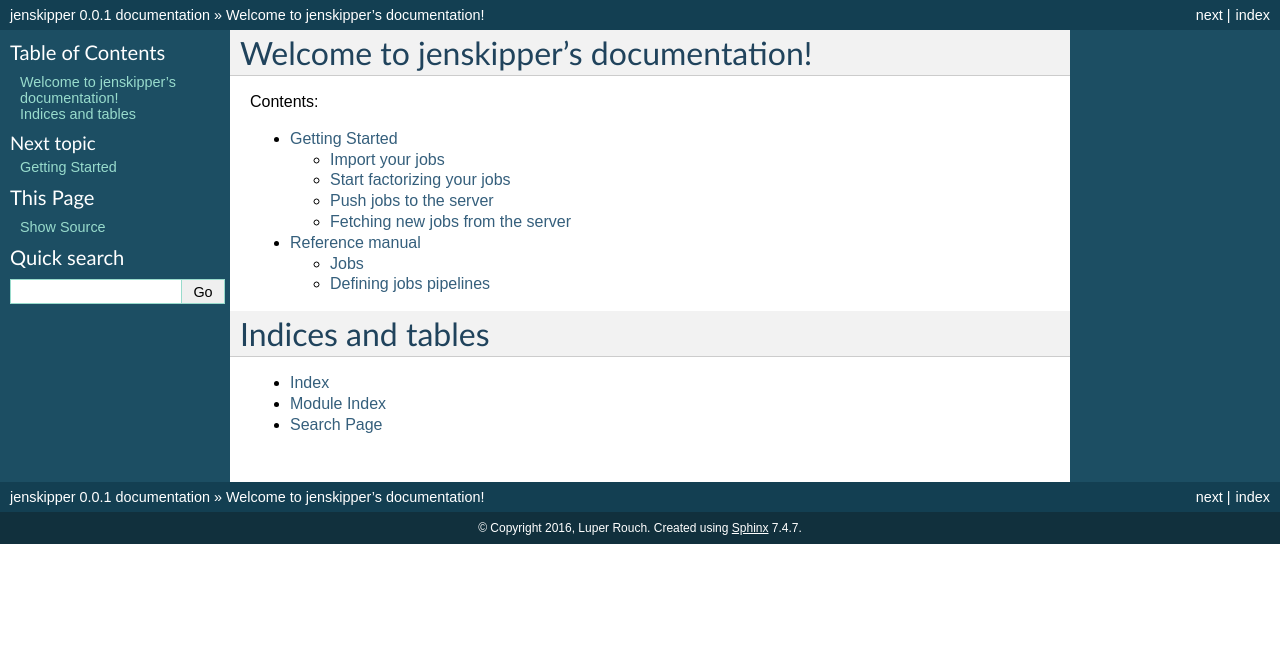
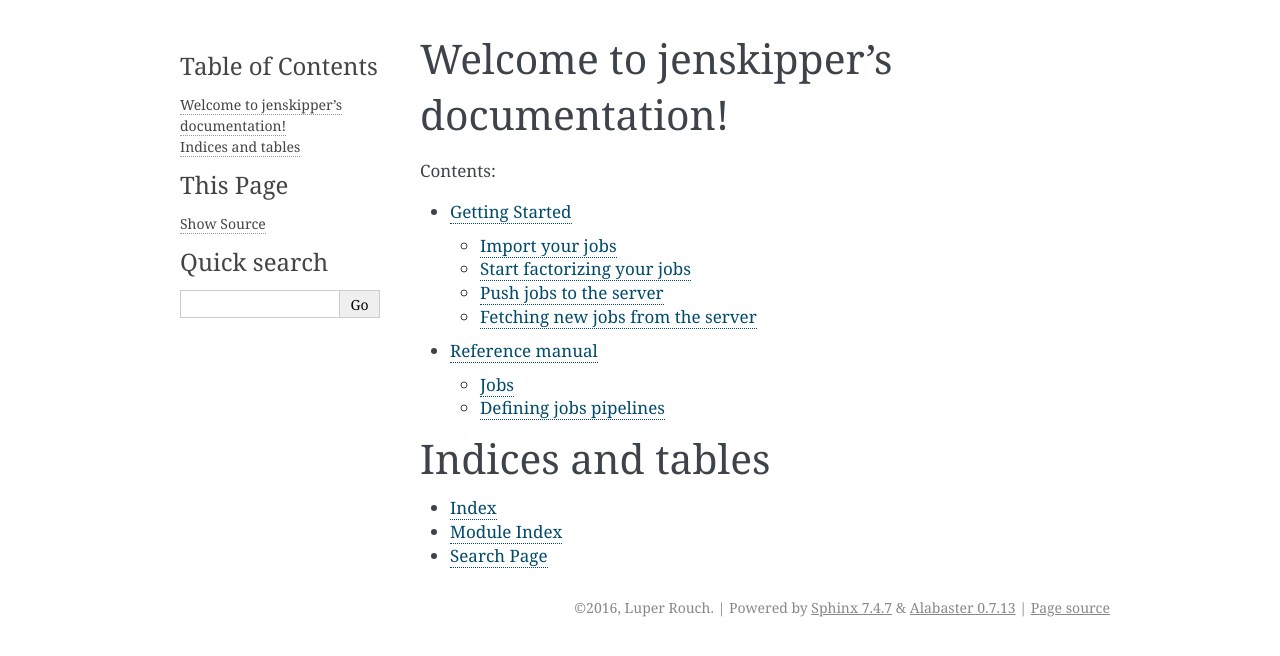
Before and after one commit to flupke/jenskipper, a Sphinx documentation site: the page built from doc/index.rst, in a window 1280 px wide. Shown: the top 656 px of the page. Built offline with Sphinx 7.4.7, drawn with Linux system fonts in a browser that asks for light colours; part of the change alters nothing that is shown.

Commit message:
doc: update to latest sphinx

```diff
--- a/doc/conf.py
+++ b/doc/conf.py
@@ -1,9 +1,10 @@
 # -*- coding: utf-8 -*-
 #
-# jenskipper documentation build configuration file, created by
-# sphinx-quickstart on Tue Feb 16 12:31:47 2016.
+# Jenskipper documentation build configuration file, created by
+# sphinx-quickstart on Wed Mar  2 12:46:38 2016.
 #
-# This file is execfile()d with the current directory set to its containing dir.
+# This file is execfile()d with the current directory set to its
+# containing dir.
 #
 # Note that not all possible configuration values are present in this
 # autogenerated file.
@@ -11,26 +12,30 @@
 # All configuration values have a default; values that are commented out
 # serve to show the default.
 
-import sys, os
+import sys
+import os
 
 # If extensions (or modules to document with autodoc) are in another directory,
 # add these directories to sys.path here. If the directory is relative to the
 # documentation root, use os.path.abspath to make it absolute, like shown here.
 #sys.path.insert(0, os.path.abspath('.'))
 
-# -- General configuration -----------------------------------------------------
+# -- General configuration ------------------------------------------------
 
 # If your documentation needs a minimal Sphinx version, state it here.
 #needs_sphinx = '1.0'
 
-# Add any Sphinx extension module names here, as strings. They can be extensions
-# coming with Sphinx (named 'sphinx.ext.*') or your custom ones.
+# Add any Sphinx extension module names here, as strings. They can be
+# extensions coming with Sphinx (named 'sphinx.ext.*') or your custom
+# ones.
 extensions = []
 
 # Add any paths that contain templates here, relative to this directory.
 templates_path = ['_templates']
 
-# The suffix of source filenames.
+# The suffix(es) of source filenames.
+# You can specify multiple suffix as a list of string:
+# source_suffix = ['.rst', '.md']
 source_suffix = '.rst'
 
 # The encoding of source files.
@@ -40,21 +45,25 @@ source_suffix = '.rst'
 master_doc = 'index'
 
 # General information about the project.
-project = u'jenskipper'
+project = u'Jenskipper'
 copyright = u'2016, Luper Rouch'
+author = u'Luper Rouch'
 
 # The version info for the project you're documenting, acts as replacement for
 # |version| and |release|, also used in various other places throughout the
 # built documents.
 #
 # The short X.Y version.
-version = '0.0.1'
+version = u'0.0.1'
 # The full version, including alpha/beta/rc tags.
-release = '0.0.1'
+release = u'0.0.1'
 
 # The language for content autogenerated by Sphinx. Refer to documentation
 # for a list of supported languages.
-#language = None
+#
+# This is also used if you do content translation via gettext catalogs.
+# Usually you set "language" from the command line for these cases.
+language = None
 
 # There are two options for replacing |today|: either, you set today to some
 # non-false value, then it is used:
@@ -66,7 +75,8 @@ release = '0.0.1'
 # directories to ignore when looking for source files.
 exclude_patterns = ['_build']
 
-# The reST default role (used for this markup: `text`) to use for all documents.
+# The reST default role (used for this markup: `text`) to use for all
+# documents.
 #default_role = None
 
 # If true, '()' will be appended to :func: etc. cross-reference text.
@@ -86,12 +96,18 @@ pygments_style = 'sphinx'
 # A list of ignored prefixes for module index sorting.
 #modindex_common_prefix = []
 
+# If true, keep warnings as "system message" paragraphs in the built documents.
+#keep_warnings = False
 
-# -- Options for HTML output ---------------------------------------------------
+# If true, `todo` and `todoList` produce output, else they produce nothing.
+todo_include_todos = False
+
+
+# -- Options for HTML output ----------------------------------------------
 
 # The theme to use for HTML and HTML Help pages.  See the documentation for
 # a list of builtin themes.
-html_theme = 'default'
+html_theme = 'alabaster'
 
 # Theme options are theme-specific and customize the look and feel of a theme
 # further.  For a list of options available for each theme, see the
@@ -112,8 +128,8 @@ html_theme = 'default'
 # of the sidebar.
 #html_logo = None
 
-# The name of an image file (within the static path) to use as favicon of the
-# docs.  This file should be a Windows icon file (.ico) being 16x16 or 32x32
+# The name of an image file (relative to this directory) to use as a favicon of
+# the docs.  This file should be a Windows icon file (.ico) being 16x16 or 32x32
 # pixels large.
 #html_favicon = None
 
@@ -121,6 +137,11 @@ html_theme = 'default'
 # relative to this directory. They are copied after the builtin static files,
 # so a file named "default.css" will overwrite the builtin "default.css".
 html_static_path = ['_static']
+
+# Add any extra paths that contain custom files (such as robots.txt or
+# .htaccess) here, relative to this directory. These files are copied
+# directly to the root of the documentation.
+#html_extra_path = []
 
 # If not '', a 'Last updated on:' timestamp is inserted at every page bottom,
 # using the given strftime format.
@@ -163,11 +184,24 @@ html_static_path = ['_static']
 # This is the file name suffix for HTML files (e.g. ".xhtml").
 #html_file_suffix = None
 
+# Language to be used for generating the HTML full-text search index.
+# Sphinx supports the following languages:
+#   'da', 'de', 'en', 'es', 'fi', 'fr', 'hu', 'it', 'ja'
+#   'nl', 'no', 'pt', 'ro', 'ru', 'sv', 'tr'
+#html_search_language = 'en'
+
+# A dictionary with options for the search language support, empty by default.
+# Now only 'ja' uses this config value
+#html_search_options = {'type': 'default'}
+
+# The name of a javascript file (relative to the configuration directory) that
+# implements a search results scorer. If empty, the default will be used.
+#html_search_scorer = 'scorer.js'
+
 # Output file base name for HTML help builder.
-htmlhelp_basename = 'jenskipperdoc'
+htmlhelp_basename = 'Jenskipperdoc'
 
-
-# -- Options for LaTeX output --------------------------------------------------
+# -- Options for LaTeX output ---------------------------------------------
 
 latex_elements = {
 # The paper size ('letterpaper' or 'a4paper').
@@ -178,13 +212,17 @@ latex_elements = {
 
 # Additional stuff for the LaTeX preamble.
 #'preamble': '',
+
+# Latex figure (float) alignment
+#'figure_align': 'htbp',
 }
 
 # Grouping the document tree into LaTeX files. List of tuples
-# (source start file, target name, title, author, documentclass [howto/manual]).
+# (source start file, target name, title,
+#  author, documentclass [howto, manual, or own class]).
 latex_documents = [
-  ('index', 'jenskipper.tex', u'jenskipper Documentation',
-   u'Luper Rouch', 'manual'),
+    (master_doc, 'Jenskipper.tex', u'Jenskipper Documentation',
+     u'Luper Rouch', 'manual'),
 ]
 
 # The name of an image file (relative to this directory) to place at the top of
@@ -208,28 +246,28 @@ latex_documents = [
 #latex_domain_indices = True
 
 
-# -- Options for manual page output --------------------------------------------
+# -- Options for manual page output ---------------------------------------
 
 # One entry per manual page. List of tuples
 # (source start file, name, description, authors, manual section).
 man_pages = [
-    ('index', 'jenskipper', u'jenskipper Documentation',
-     [u'Luper Rouch'], 1)
+    (master_doc, 'jenskipper', u'Jenskipper Documentation',
+     [author], 1)
 ]
 
 # If true, show URL addresses after external links.
 #man_show_urls = False
 
 
-# -- Options for Texinfo output ------------------------------------------------
+# -- Options for Texinfo output -------------------------------------------
 
 # Grouping the document tree into Texinfo files. List of tuples
 # (source start file, target name, title, author,
 #  dir menu entry, description, category)
 texinfo_documents = [
-  ('index', 'jenskipper', u'jenskipper Documentation',
-   u'Luper Rouch', 'jenskipper', 'One line description of project.',
-   'Miscellaneous'),
+    (master_doc, 'Jenskipper', u'Jenskipper Documentation',
+     author, 'Jenskipper', 'One line description of project.',
+     'Miscellaneous'),
 ]
 
 # Documents to append as an appendix to all manuals.
@@ -240,3 +278,6 @@ texinfo_documents = [
 
 # How to display URL addresses: 'footnote', 'no', or 'inline'.
 #texinfo_show_urls = 'footnote'
+
+# If true, do not generate a @detailmenu in the "Top" node's menu.
+#texinfo_no_detailmenu = False
```
Also changed, not shown: 2 other files.
